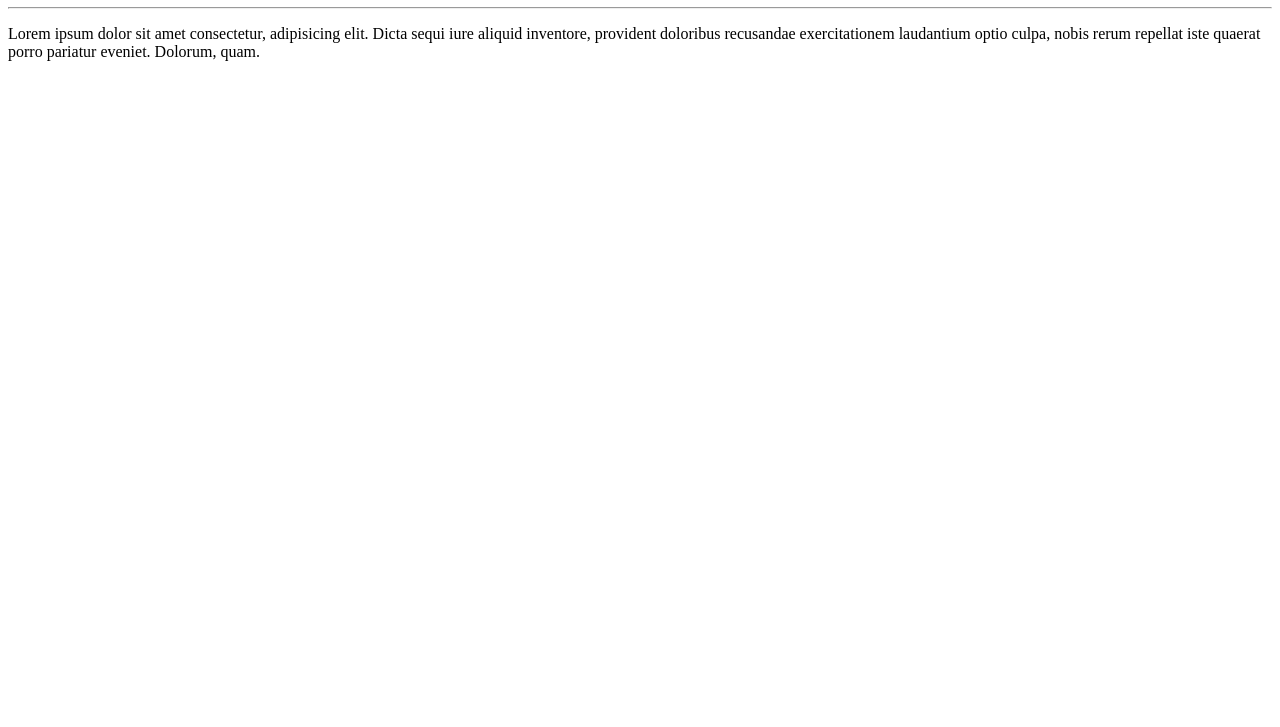
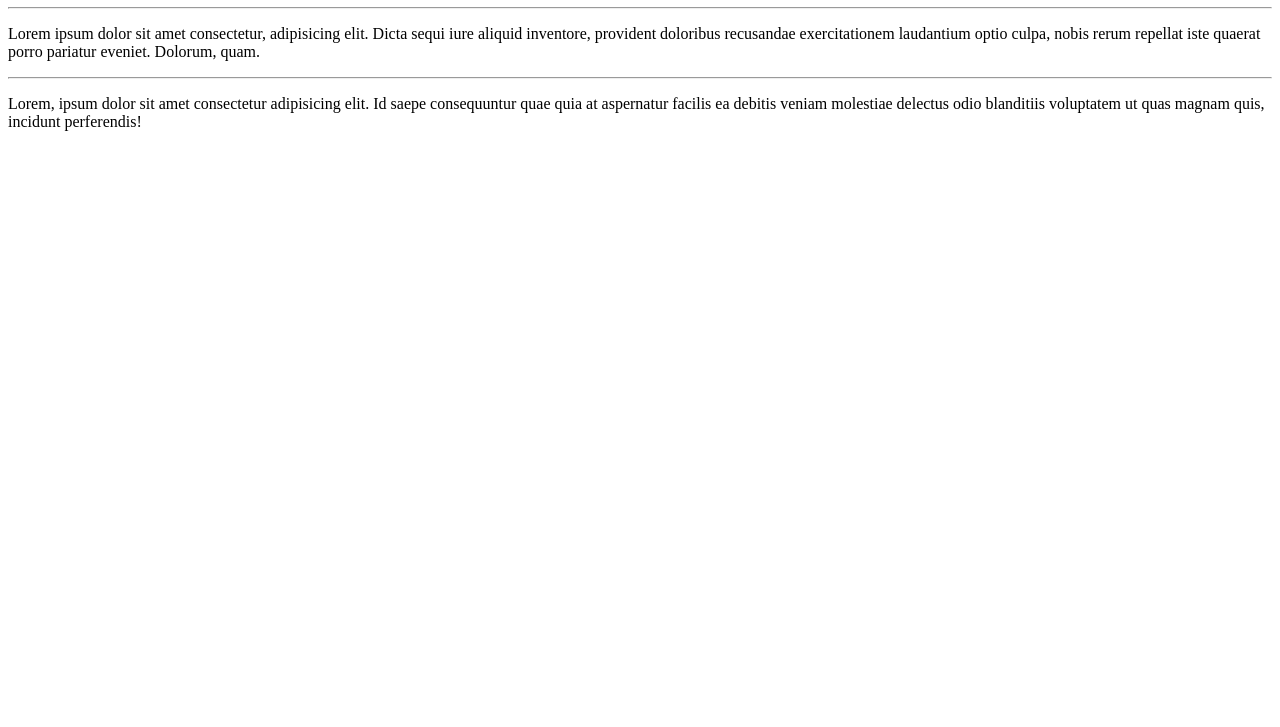
Before and after one commit to iurymanhaes/Ola-Mundo, a plain HTML site: page site-exemplo/index.html in a window 1280 px wide. Shown: the part 73-800 px from the top of the page. Drawn offline with Linux system fonts and the light colour scheme.

Commit message:
adicionei um paragrafo

```diff
--- a/site-exemplo/index.html
+++ b/site-exemplo/index.html
@@ -9,5 +9,7 @@
  <h1>Olá, Mundo!</h1>
  <hr>
  <p>Lorem ipsum dolor sit amet consectetur, adipisicing elit. Dicta sequi iure aliquid inventore, provident doloribus recusandae exercitationem laudantium optio culpa, nobis rerum repellat iste quaerat porro pariatur eveniet. Dolorum, quam.</p>
+ <hr>
+ <p>Lorem, ipsum dolor sit amet consectetur adipisicing elit. Id saepe consequuntur quae quia at aspernatur facilis ea debitis veniam molestiae delectus odio blanditiis voluptatem ut quas magnam quis, incidunt perferendis!</p>
 </body>
 </html>
```
